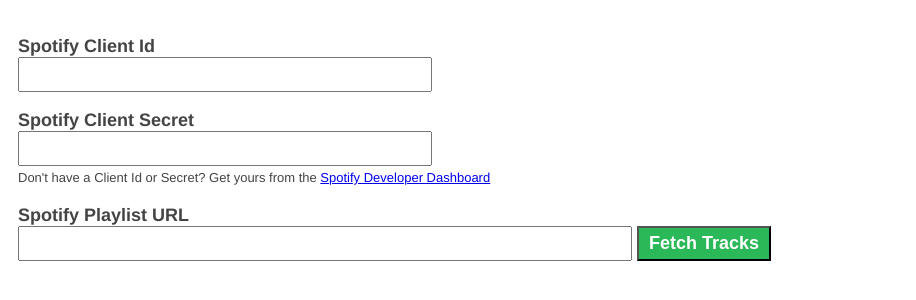
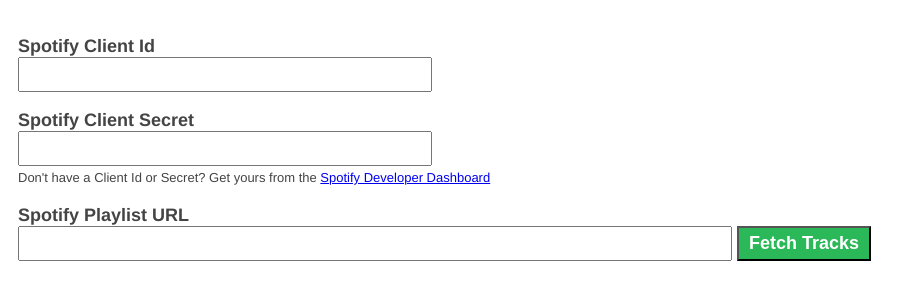
Before and after one commit to deepakg/spotify_collage_maker, a Flask app: page / in a window 1280 px wide. Shown: the top 300 px of the page, without its empty margins (0-916 px from the left). Run offline with Flask 2, Linux system fonts and the light colour scheme.

Commit message:
Make the URL textbox wider

```diff
--- a/templates/index.html
+++ b/templates/index.html
@@ -61,7 +61,7 @@
       {% endif %}
       <p>
 	<label>Spotify Playlist URL</label><br/>
-	<input type="text" name="spotify_playlist_url" style="width:600px" value="{{spotify_playlist_url}}">
+	<input type="text" name="spotify_playlist_url" style="width:700px" value="{{spotify_playlist_url}}">
 	<input type="submit" name="Submit" value="Fetch Tracks">
       </p>
     </form>
```
